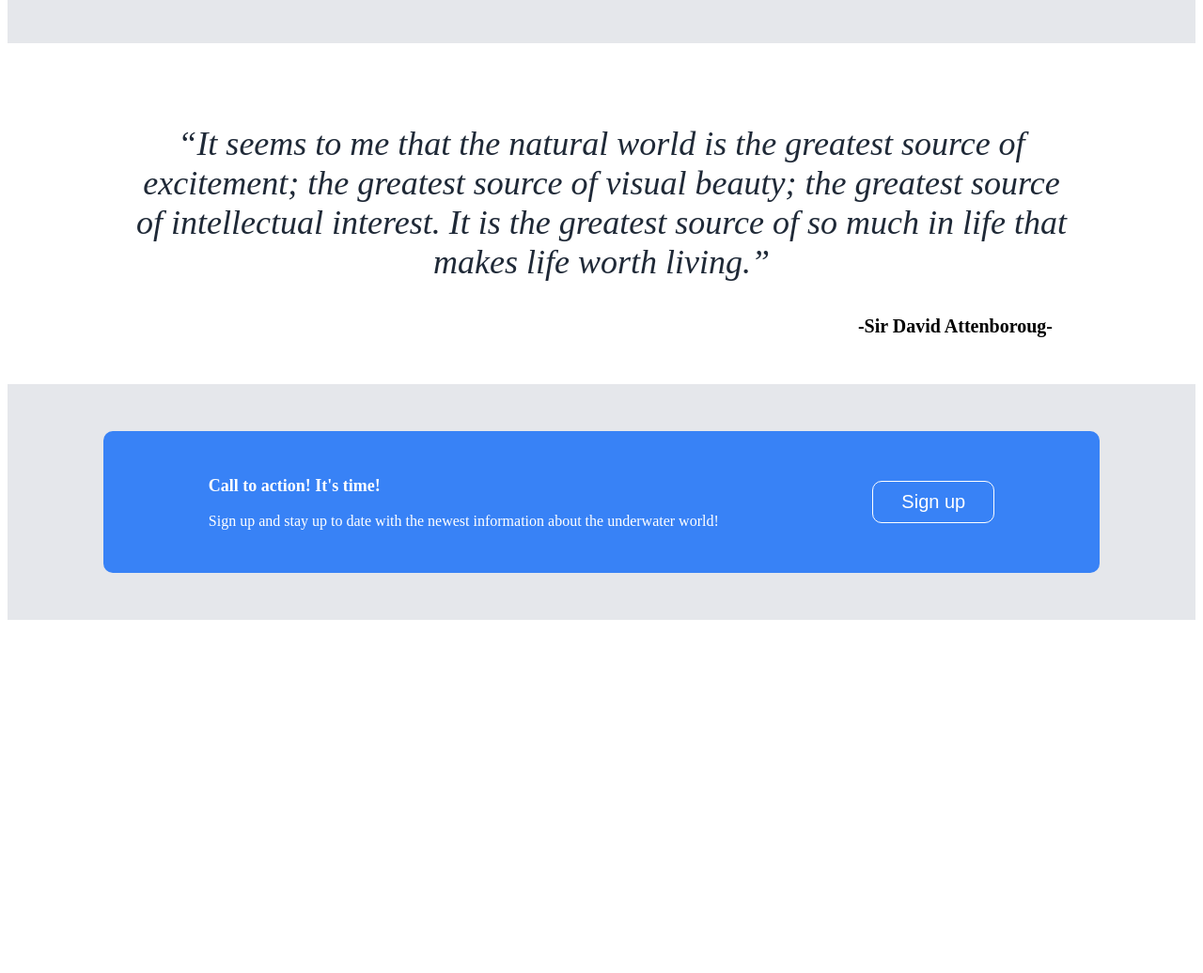
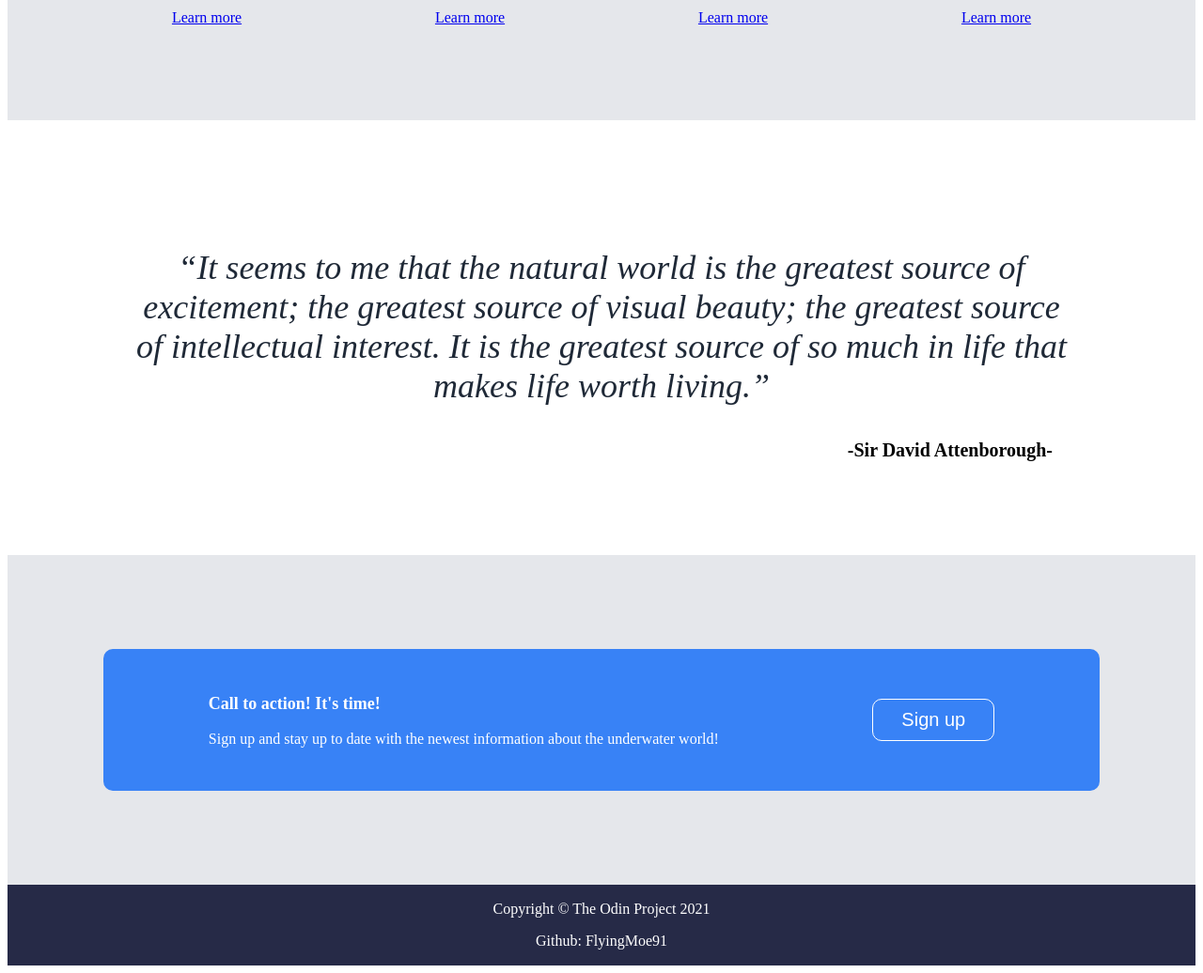
Before and after one commit to FlyingMoe91/odin-landing-page, a plain HTML site: page index.html in a window 1280 px wide. Shown: the part 1120-2156 px from the top of the page at 94% size. Before the commit the page ends 1788 px from the top, so only its background shows below. Drawn offline with Linux system fonts and the light colour scheme.

Commit message:
ADD index.html styles.css

```diff
--- a/index.html
+++ b/index.html
@@ -13,9 +13,9 @@
     <div class="nav-bar">
       <a href="#"><img class="logo" src="images/logo.png" alt="Logo" ></a>
       <div class="nav-right">
-        <a href="'">header link one</a>
-        <a href="'">header link two</a>
-        <a href="'">header link three</a>
+        <a href="#types">Types</a>
+        <a href="#quotes">Quotes</a>
+        <a href="#sign-up">Sign Up</a>
       </div>
     </div>
     <div class="head-main">
@@ -27,38 +27,42 @@
       <img class="ray-main" src="images/ray-main.png" alt="manta-ray black/white" >
     </div>
   </header>
-  <section class="types">
+  <section class="types" id="types">
     <h3>Here are four different types of rays</h3>
     <div class="container">
       <div class="type-card">
         <img src="images/manta-ray.jpg" alt="manta-ray">
         <h4>Manta Rays</h4>
-        <p>Manta rays are are the largest rays in the world. They feel home in tropical, subtropical and temperate ocean waters.</p>
+        <p>Manta rays are are the largest rays in the world. They feel home in tropical, subtropical and temperate ocean waters.</p><br>
+        <a href="https://en.wikipedia.org/wiki/Manta_ray" target="_blank">Learn more</a>
       </div>
       <div class="type-card">
         <img src="images/eagle-ray.jpg" alt="eagle-ray">
         <h4>Eagle Rays</h4>
         <p>There are three different kinds of eagle rays. They can e found in tropical and warm-temperate waters around the globe</p>
+        <a href="https://en.wikipedia.org/wiki/Eagle_ray" target="_blank">Learn more</a>
       </div>
       <div class="type-card">
         <img src="images/sting-ray.jpg" alt="sting-ray">
         <h4>Sting Rays</h4>
-        <p>Sting rays are found in the shallow coastal waters of temperate seas. There are about 220 known species.</p>
+        <p>Sting rays are found in the shallow coastal waters of temperate seas. There are about 220 known species.</p><br>
+        <a href="https://en.wikipedia.org/wiki/Stingray" target="_blank">Learn more</a>
       </div>
       <div class="type-card">
         <img src="images/skate-ray.jpg" alt="skate-ray">
         <h4>Skate Rays</h4>
         <p>Skates are found in most parts of the world. As the water becomes more shallow and warmer, skates are seen to be replaced by stingrays.</p>
+        <a href="https://en.wikipedia.org/wiki/Skate_(fish)" target="_blank">Learn more</a>
       </div>
     </div>
   </section>
-  <section class="">
+  <section class="quotes" id="quotes">
     <div class="quote">
       <p>“It seems to me that the natural world is the greatest source of excitement; the greatest source of visual beauty; the greatest source of intellectual interest. It is the greatest source of so much in life that makes life worth living.”</p>
-      <p>-Sir David Attenboroug-</p>
+      <p>-Sir David Attenborough-</p>
     </div>
   </section>
-  <section class="sign-up">
+  <section class="sign-up" id="sign-up">
     <div class="blue">
       <div>
         <p>Call to action! It's time!</p>
@@ -67,5 +71,9 @@
       <button type="button" class="button">Sign up</button>
     </div>
   </section>
+  <footer>
+    <p>Copyright © The Odin Project 2021</p>
+    <p>Github: <a href="https://github.com/FlyingMoe91" target="_blank">FlyingMoe91</a></p>
+  </footer>
 </body>
 </html>
--- a/styles.css
+++ b/styles.css
@@ -18,7 +18,8 @@ header {
   gap: 20px;
 }
 
-a {
+.nav-right a,
+footer a{
   text-decoration: none;
   color: white;
 }
@@ -60,13 +61,14 @@ a {
 .types {
   text-align: center;
   background-color: #E5E7EB;
-  padding: 50px 50px;
+  padding: 100px 50px;
 }
 
 .types h3{
   font-size: 36px;
   font-weight: bolder;
   color: #1F2937;
+  margin-top: 0px;
 }
 
 .container {
@@ -86,11 +88,10 @@ a {
 }
 
 .quotes {
-  padding: 50px;
+  padding: 100px 50px;
 }
 
 .quote {
-  padding: 50px;
   max-width: 1000px;
   text-align: center;
   margin-left: auto;
@@ -114,7 +115,7 @@ a {
 
 .sign-up {
   background-color: #E5E7EB;
-  padding: 50px 50px;
+  padding: 100px 50px;
 }
 
 .blue {
@@ -135,3 +136,10 @@ a {
   font-size: 18px;
   font-weight: bolder;
 }
+
+footer {
+  background-color: #262a47;
+  color: white;
+  text-align: center;
+  padding: 1px;
+}
```
